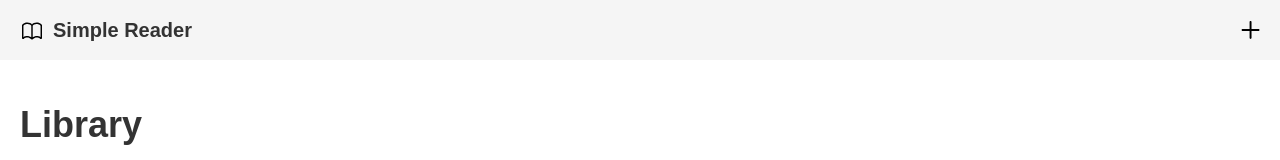
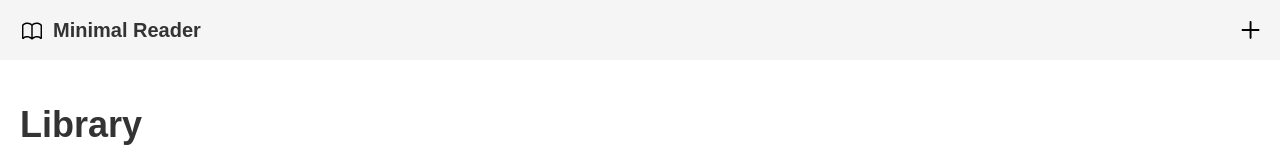
Before and after one commit to MattKevan/minimal-reader, a Vue app: page / in a window 1280 px wide. Shown: the top 160 px of the page. Built offline with nearby package versions, Linux system fonts and the light colour scheme; a web font is replaced by a local one.

Commit message:
Name change

```diff
--- a/package.json
+++ b/package.json
@@ -1,5 +1,5 @@
 {
-  "name": "simple-reader",
+  "name": "minimal-reader",
   "version": "0.1.0",
   "private": true,
   "scripts": {
--- a/public/index.html
+++ b/public/index.html
@@ -6,7 +6,7 @@
     <meta name="viewport" content="width=device-width,initial-scale=1.0">
     <meta name="apple-mobile-web-app-capable" content="yes">
     <link rel="icon" href="<%= BASE_URL %>favicon.png">
-    <title>Simple Reader</title>
+    <title>Minimal Reader</title>
   </head>
   <body>
     <noscript>
--- a/src/views/HomeView.vue
+++ b/src/views/HomeView.vue
@@ -5,7 +5,7 @@
 
     <div class="header">
       <div class="logo"></div>
-      <p>Simple Reader</p>
+      <p>Minimal Reader</p>
 <div @click="triggerUpload" style="cursor: pointer;" class="upload-button">
 <input type="file" @change="uploadBooks" id="bookInput" multiple style="display: none" />
 
```
Also changed, not shown: 1 other file (tests, documents, lock files or other folders).
